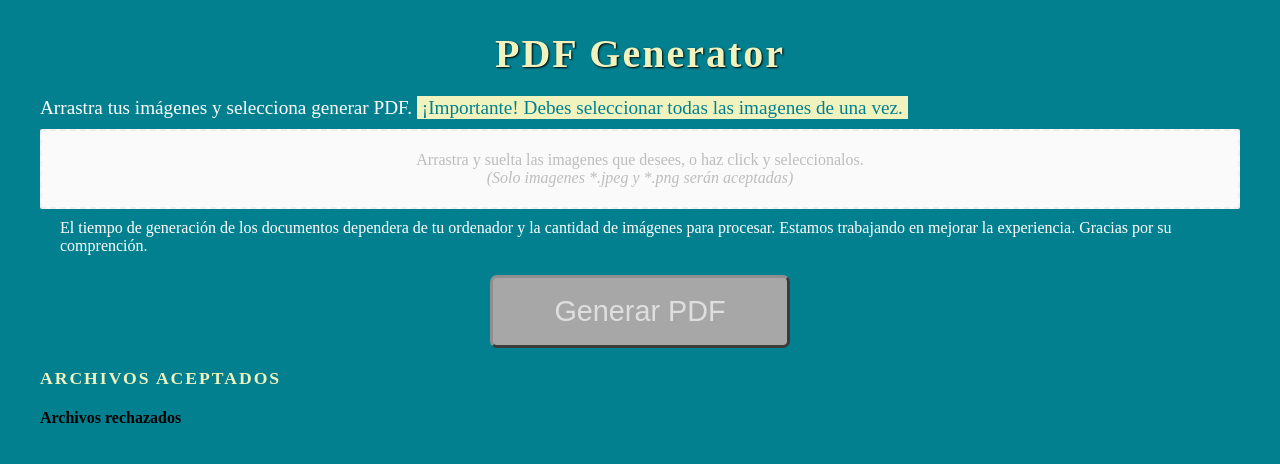
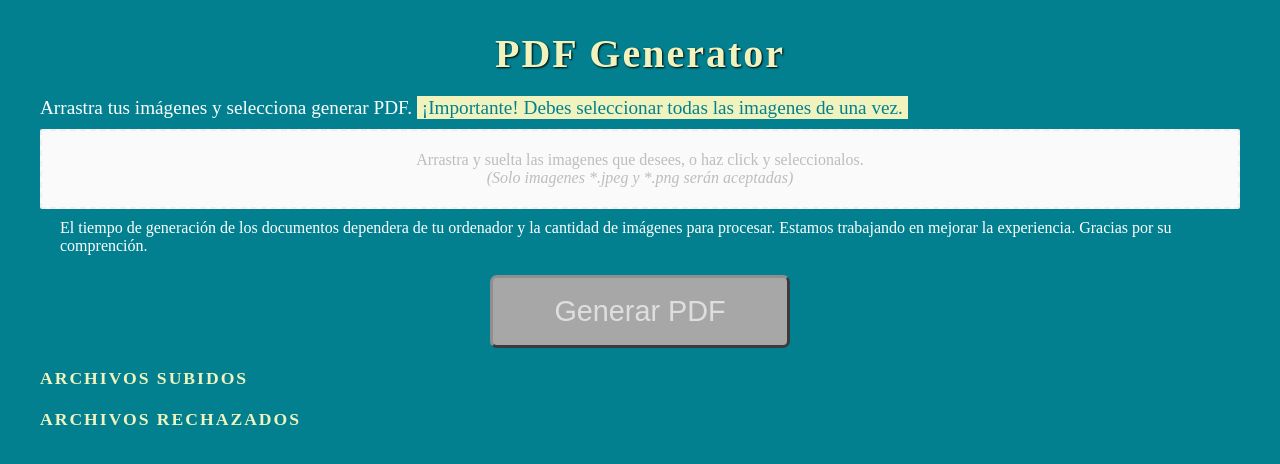
Before and after one commit to gus0117/pdf-generator, a React (Vite) app: page / in a window 1280 px wide. Shown: the top 464 px of the page. Built offline with nearby package versions, Linux system fonts and the light colour scheme; what @react-pdf/renderer would draw is missing.

Commit message:
Agregado estilos a la lista de archivos rechazados

```diff
--- a/src/components/DropZone.jsx
+++ b/src/components/DropZone.jsx
@@ -113,10 +113,10 @@ const DropZone = ({ generatePdf }) => {
             <button className="btn-generate-disabled">Generar PDF</button>
           }
           <aside>
-            <h4 className='title-2'>Archivos aceptados</h4>
+            <h4 className='title-2'>Archivos Subidos</h4>
             <ul className='accepted-files'>{acceptedFileItems}</ul>
-            <h4>Archivos rechazados</h4>
-            <ul>{fileRejectionItems}</ul>
+            <h4 className='title-2'>Archivos rechazados</h4>
+            <ul className='rejected-files'>{fileRejectionItems}</ul>
           </aside>
         </section>
       );
--- a/src/index.css
+++ b/src/index.css
@@ -42,6 +42,13 @@
   margin: 20px 30px;
   font-size: 1.1rem;
   list-style: decimal;
+}
+
+.rejected-files {
+  margin: 20px 30px;
+  font-size: 1.1rem;
+  list-style: decimal;
+  color: #faaa16;
 }
 
 .description-1, .description-2 {
```
